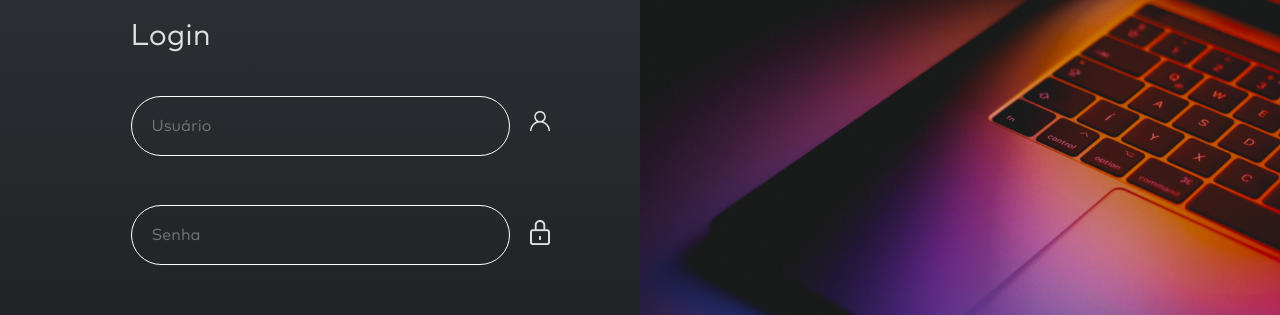
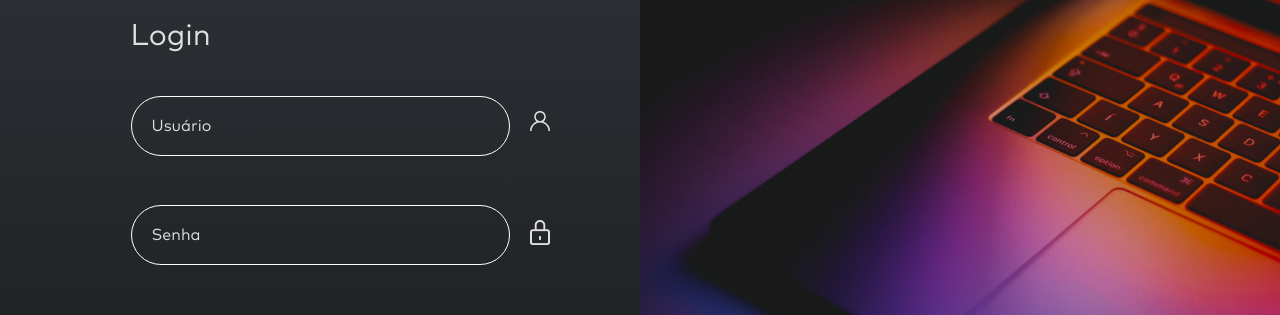
Before and after one commit to LaisBeluco/Projeto04Compass, a React (Create React App) app: page / in a window 1280 px wide. Shown: the part 297-612 px from the top of the page. Built offline with nearby package versions, Linux system fonts and the light colour scheme; the HTML template or start-up script is replaced by a standard one.

Commit message:
changing placeholder color

```diff
--- a/src/Components/Form/index.tsx
+++ b/src/Components/Form/index.tsx
@@ -27,6 +27,9 @@ const Input = styled.input<{ NoValidated: any }>`
   font-size: 1rem;
   padding: 1.25rem;
   color: ${corSecundaria};
+  ::placeholder{
+    color: #E0E0E0;
+  }
 `;
 
 const ReistrationTexLogin = styled.h2`
@@ -78,7 +81,7 @@ export default function Form() {
       <div style={{ position: "relative" }}>
         <Input
           NoValidated={NoValidated}
-          type="string"
+          type="text"
           id="email"
           name="email"
           required
@@ -116,9 +119,3 @@ export default function Form() {
     </UserRegistration>
   );
 }
-
-// function setNoValidated(test: boolean) {
-//   if (test) {
-//     console.log("Não foi alguma coisa!");
-//   }
-// }
--- a/src/Components/Timer/index.tsx
+++ b/src/Components/Timer/index.tsx
@@ -1,5 +1,4 @@
-import { clear } from "console";
-import React, { useState, useEffect } from "react";
+import { useState, useEffect } from "react";
 import { useNavigate } from "react-router";
 import * as E from "./styled";
 
@@ -7,7 +6,7 @@ import * as E from "./styled";
 export default function Timer() {
   const navigate = useNavigate();
 
-  const [totalTimeInsoconds, setTimeInsoconds] = useState(600);
+  const [totalTimeInsoconds, setTimeInsoconds] = useState(60);
   const seconds = totalTimeInsoconds;
 
   useEffect(() => {
--- a/src/pages/Login/styled.tsx
+++ b/src/pages/Login/styled.tsx
@@ -5,7 +5,8 @@ import mask from "../../assets/mask.png";
 export const Fundo = styled.div`
   background: linear-gradient(180deg, #33383d 0%, #1c1d20 100%);
   display: flex;
-  height: 100vh;
+  justify-content: center;
+  align-items: center;
   margin: 0 auto;
 `;
 
```
